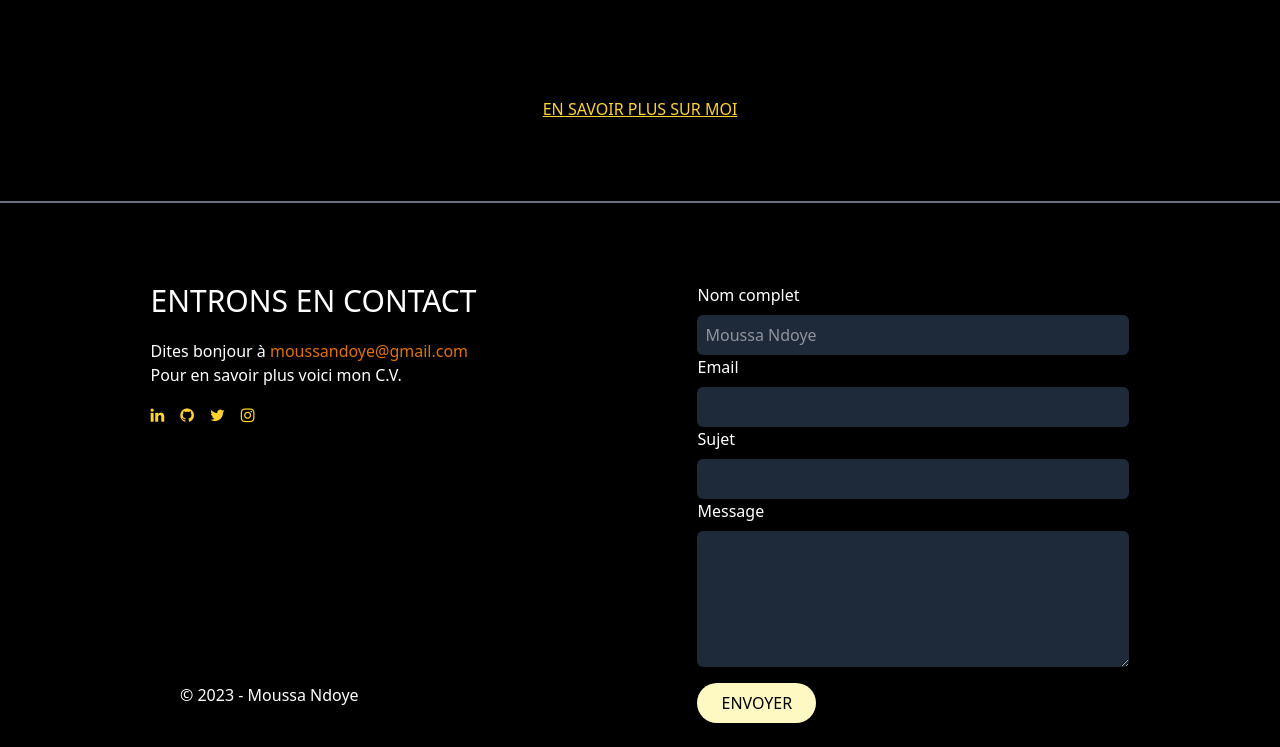
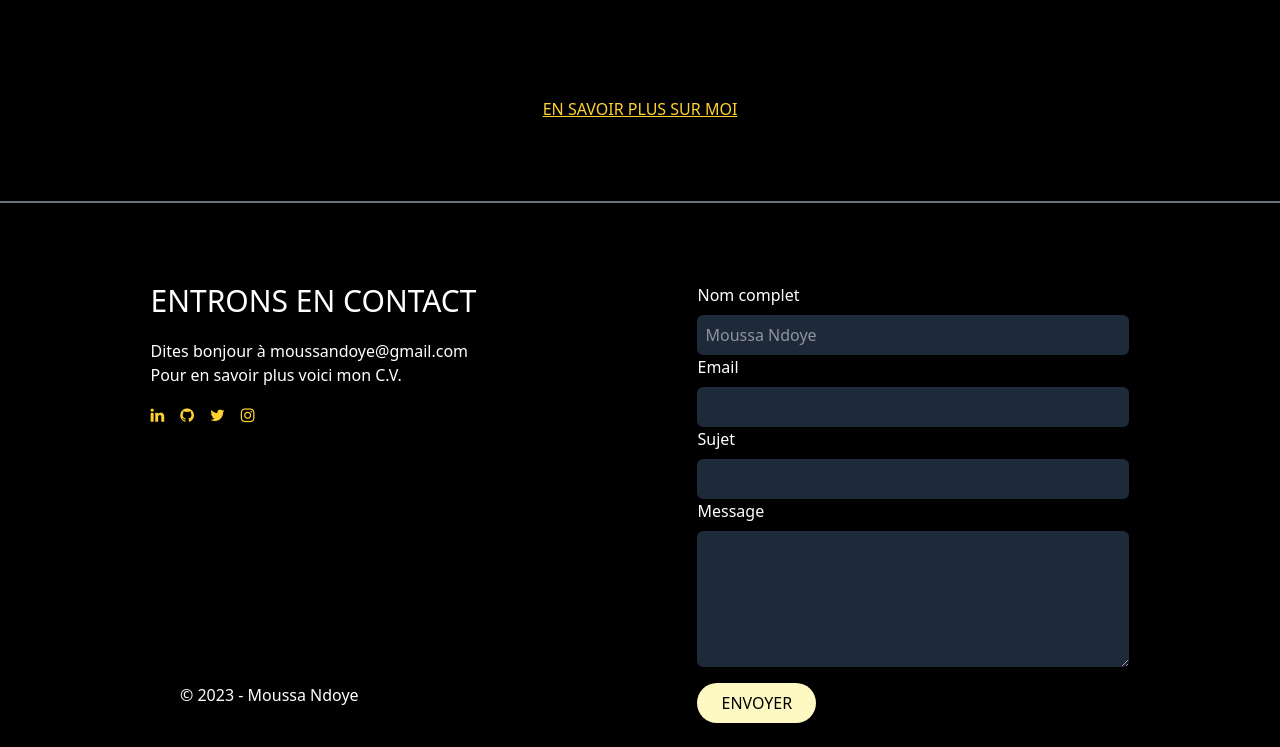
Before and after one commit to likmagamer08/portfolio, a website: page index.html in a window 1280 px wide. Shown: the part 3461-4208 px from the top of the page. Drawn offline with nearby package versions, Linux system fonts and the light colour scheme; files that its build step writes are made by us from their sources.

Commit message:
Update index.html

```diff
--- a/index.html
+++ b/index.html
@@ -174,7 +174,7 @@
             <div class="contact p-10">
                 <h1 class="text-3xl">ENTRONS EN CONTACT</h1>
                 <p class="mt-5">
-                    Dites bonjour à <a href=""class="text-amber-600">moussandoye@gmail.com</a><br>
+                    Dites bonjour à <a href="">moussandoye@gmail.com</a><br>
                     Pour en savoir plus voici mon <a href="portfolio.html">C.V.</a>
                 </p>
                 <div class="icons text-amber-300 flex gap-4 mt-5">
```
